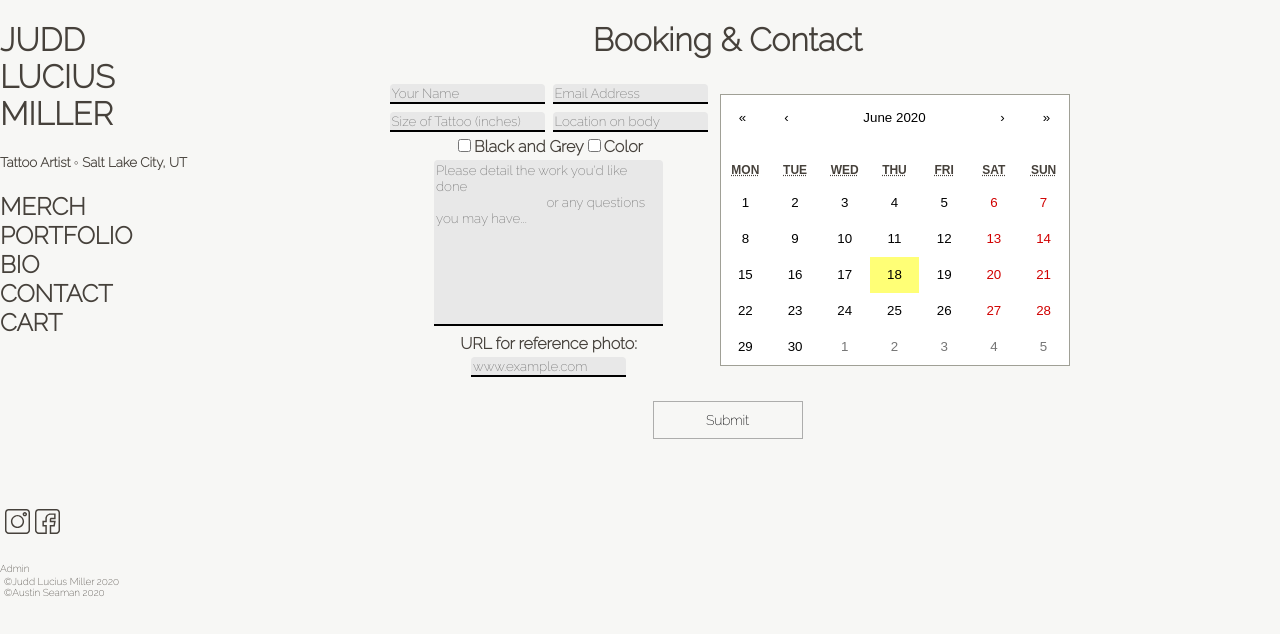
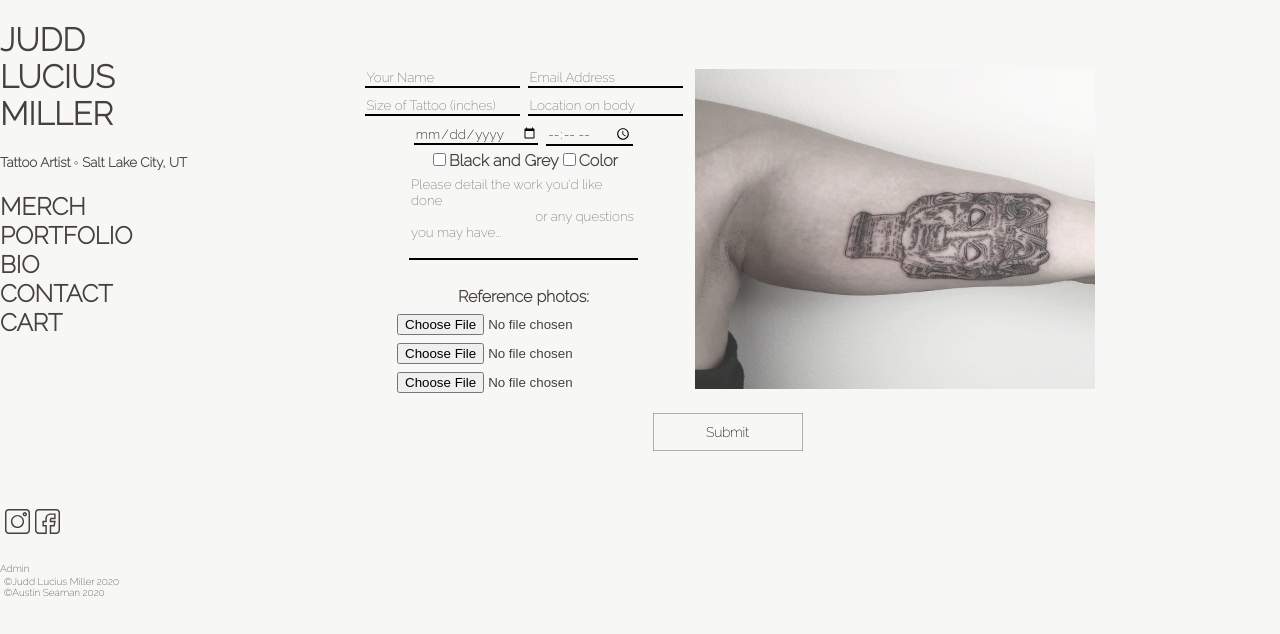
Before and after one commit to austinseaman/JuddMiller, a React (Create React App) app in the folder client/: page /contact in a window 1280 px wide. Shown: the top 634 px of the page. Built offline with nearby package versions, Linux system fonts and the light colour scheme; a web font is replaced by a local one.

Commit message:
making changes to contact page, added photo, date/time inputs, and file upload inputs

```diff
--- a/client/src/App.css
+++ b/client/src/App.css
@@ -106,14 +106,20 @@ margin-right: 25px;
   display: flex;
   flex-direction: row;
   align-items: center;
+  justify-content: space-around;
   text-align: center;
   font-family: 'Raleway', sans-serif;
   color: #46413B;
+  margin-top: 64px;
   /* margin-left: 8px; */
 }
 
 .booking-form {
   margin-right: 8px;
+}
+
+.booking > img {
+  opacity: 0.8;
 }
 
 .login {
@@ -194,7 +200,8 @@ margin-right: 25px;
 
 input[type=text],
 input[type=email],
-input[type=url],
+input[type=date],
+input[type=time],
 input[type=password],
 textarea {
   margin: 4px;
@@ -202,13 +209,25 @@ textarea {
   border: 0;
   border-radius: 4px 4px 0 0;
   border-bottom: 2px solid black;
-  background-color: #e8e8e8;
+  background-color: #F7F7F5;
   resize: none;
   /* text-align: center; */
 }
 
 input[type=radio] {
   margin-left: 16px;
+}
+
+input[type=file] {
+  margin-top: 8px;
+}
+
+textarea:focus::placeholder {
+  color: transparent;
+}
+
+input:focus::placeholder {
+  color: transparent
 }
 
 .btn {
--- a/client/src/Bio.js
+++ b/client/src/Bio.js
@@ -1,4 +1,4 @@
-import React, {useContext, useState, useEffect} from 'react'
+import React, { useContext, useState, useEffect } from 'react'
 import { UserContext } from './context/userProvider'
 
 const Bio = () => {
--- a/client/src/Contact.js
+++ b/client/src/Contact.js
@@ -1,20 +1,30 @@
-import React from 'react'
+import React, { useState } from 'react'
 import Calendar from 'react-calendar'
 import 'react-calendar/dist/Calendar.css';
+import Header from './assets/juddContactHeader.jpg'
 
 export default function Contact() {
+    // const [date, setDate] = useState()
+
+    // const datePicked = (value) => {
+    //     let date =
+    //     setDate(value)
+    // }
+
     return (
         <div className='main-book'>
-            <h1>Booking & Contact</h1>
+            {/* <h1>Booking & Contact</h1> */}
             <div className='booking'>
                 <form name="booking-form" className='booking-form'>
                     <input type="text" placeholder="Your Name" />
-
-                <input type="email" placeholder="Email Address" />
+                    <input type="email" placeholder="Email Address"  />
                     <br />
-                <input type="text" placeholder="Size of Tattoo (inches)" />
-                <input type="text" placeholder="Location on body" />
+                    <input type="text" placeholder="Size of Tattoo (inches)"  />
+                    <input type="text" placeholder="Location on body"  />
                     <br />
+                    <input type="date"/>
+                    <input type="time"/>
+                    <br/>
                     <input type="checkbox" name="bng" value="black-n-grey"/><b>Black and Grey</b>
                     <input type="checkbox" name="color" value="color"/><b>Color</b>
                     <br />
@@ -22,18 +32,23 @@ export default function Contact() {
                         name="description"
                         id=""
                         cols="30"
-                    rows="10"
+                        rows="5"
                         placeholder="Please detail the work you'd like done
-                                or any questions you may have...">
+                                    or any questions you may have..."
+                        >
                     </textarea>
                     <br/>
-                <b>URL for reference photo:</b>
                     <br/>
-                <input type="url" placeholder="www.example.com" />
-
+                    <b>Reference photos:</b>
+                    <br/>
+                    <input type="file"/>
+                    <br/>
+                    <input type="file"/>
+                    <br/>
+                    <input type="file"/>
                 </form>
-            <Calendar />
-
+                <img src={Header} width="400px" height="320px"alt=""/>
+            {/* <Calendar onClickDay={datePicked} /> */}
             </div>
             <button className="btn">Submit</button>
         </div>
```
Also changed, not shown: client/src/assets/juddContactHeader.jpg (added). Lines whose indentation alone changed are shown as unchanged.
